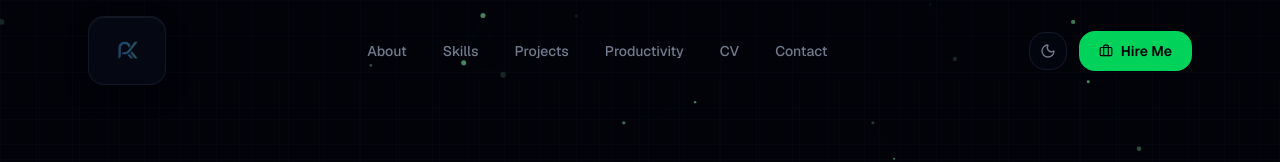
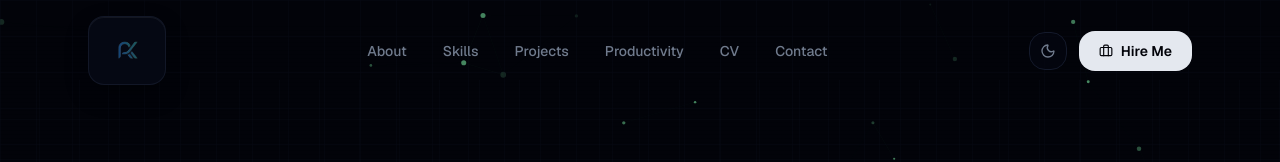
Before and after one commit to nirojpsk/Personal-Website, a Next.js app: page / in a window 1280 px wide. Shown: the top 162 px of the page. Built offline with nearby package versions, Linux system fonts and the light colour scheme.

Commit message:
managed color

```diff
--- a/components/header.tsx
+++ b/components/header.tsx
@@ -103,7 +103,7 @@ export default function Header({ activeSection }: HeaderProps) {
             {/* CTA */}
             <a
               href="mailto:karkibri2073@gmail.com"
-              className="magnetic-btn hidden sm:inline-flex items-center gap-2 px-5 py-2.5 bg-accent text-accent-foreground rounded-xl text-sm font-semibold transition-all duration-300 hover:shadow-[0_0_20px_oklch(0.75_0.22_150_/_0.3)]"
+              className="magnetic-btn hidden sm:inline-flex items-center gap-2 px-5 py-2.5 bg-foreground text-background rounded-xl text-sm font-semibold transition-all duration-300 hover:opacity-90"
             >
               <Briefcase className="w-3.5 h-3.5" />
               Hire Me
@@ -174,7 +174,7 @@ export default function Header({ activeSection }: HeaderProps) {
             <a
               href="mailto:karkibri2073@gmail.com"
               onClick={() => setMobileOpen(false)}
-              className={`mt-4 flex items-center justify-center gap-2 rounded-2xl px-8 py-4 bg-accent text-accent-foreground font-semibold text-base transition-all duration-300 hover:shadow-[0_0_30px_oklch(0.75_0.22_150_/_0.3)] ${
+              className={`mt-4 flex items-center justify-center gap-2 rounded-2xl px-8 py-4 bg-foreground text-background font-semibold text-base transition-all duration-300 hover:opacity-90 ${
                 mobileOpen ? 'translate-y-0 opacity-100' : 'translate-y-6 opacity-0'
               }`}
               style={{ transitionDelay: mobileOpen ? `${navLinks.length * 70 + 100}ms` : '0ms' }}
```
